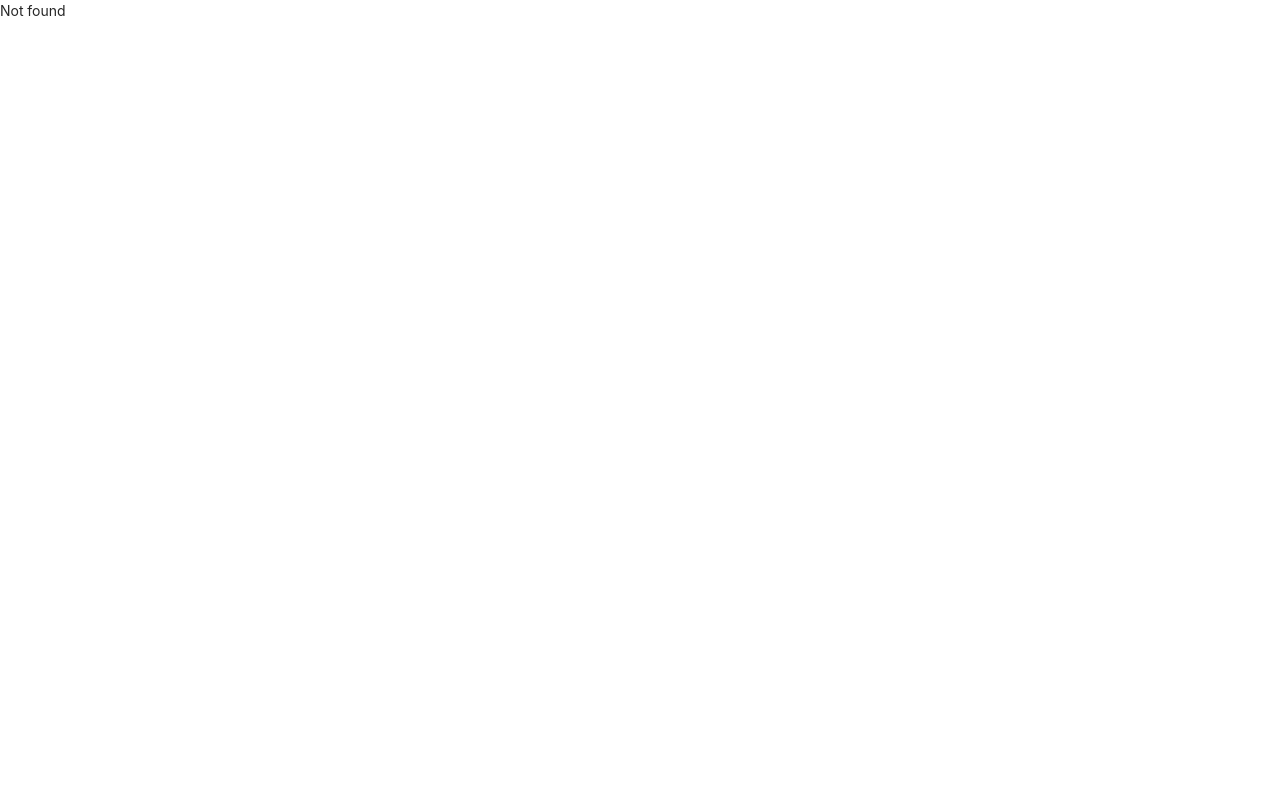
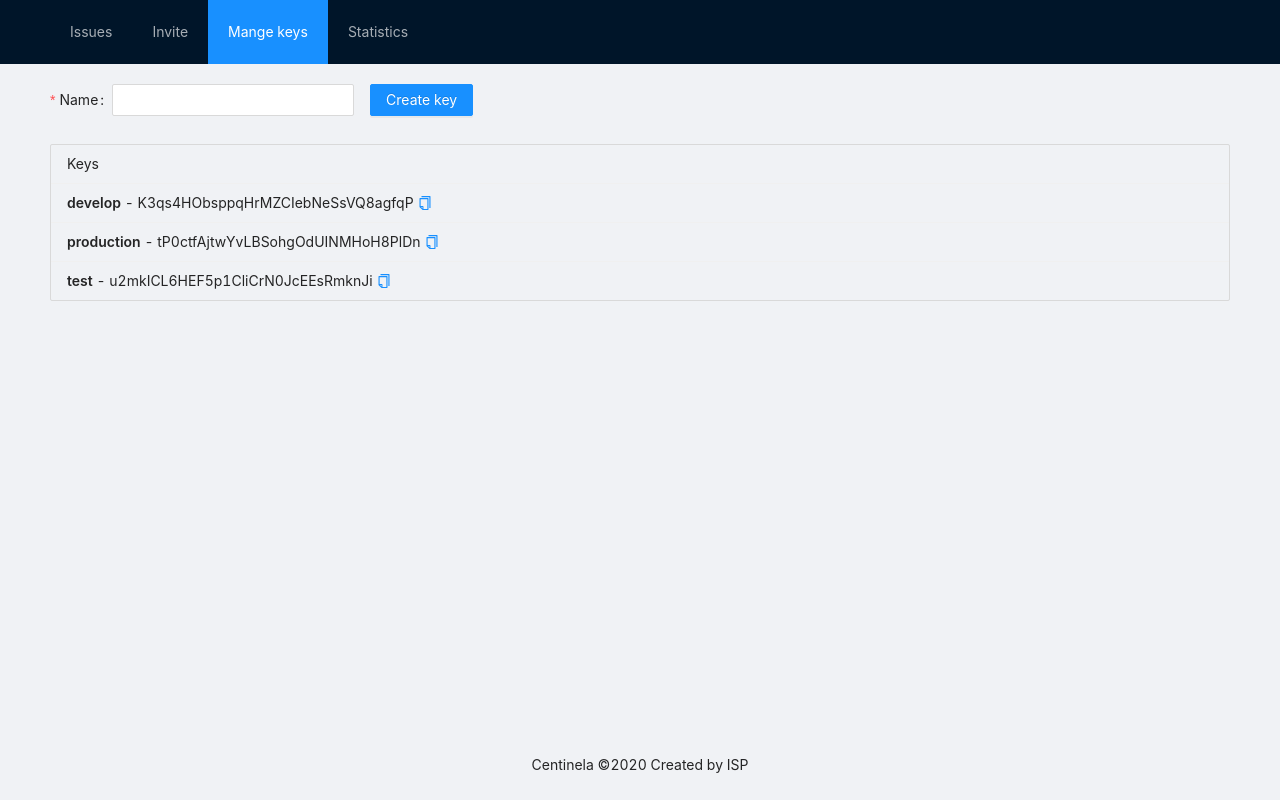
Before and after one commit to ASP-N8A/centinela-asp, a React (Create React App) app in the folder centinela-front/: page /keys in a window 1280 px wide. Built offline with nearby package versions, Linux system fonts and the light colour scheme.

Commit message:
manage keys

```diff
--- a/centinela-front/src/App.js
+++ b/centinela-front/src/App.js
@@ -6,6 +6,7 @@ import Authentication from './Views/Authentication/Authentication';
 import Issues from './Views/Issues/Issues';
 import IssueDetails from './Views/IssueDetails/IssueDetails';
 import Invite from './Views/Invite/Invite';
+import Keys from './Views/Keys/Keys';
 
 function App() {
   const isAuthenticated = useSelector(selectAuthenticated);
@@ -18,6 +19,9 @@ function App() {
       <Route exact path="/invite">
         <Invite />
       </Route>
+      <Route exact path="/keys">
+        <Keys />
+      </Route>
       <Route exact path="/">
         {isAuthenticated ? <Issues /> : <Authentication />}
       </Route>
--- a/centinela-front/src/Layouts/MainLayout.js
+++ b/centinela-front/src/Layouts/MainLayout.js
@@ -34,7 +34,7 @@ const MainLayout = ({ children }) => {
           <Menu.Item key="2" onClick={() => history.push('/invite')}>
             Invite
           </Menu.Item>
-          <Menu.Item key="3">Mange keys</Menu.Item>
+          <Menu.Item key="3" onClick={() => history.push('/keys')}>Mange keys</Menu.Item>
           <Menu.Item key="4">Statistics</Menu.Item>
         </Menu>
       </Header>
--- /dev/null
+++ b/centinela-front/src/Views/Keys/Keys.js
@@ -0,0 +1,77 @@
+import React, { useState } from 'react';
+import { Form, Button, Input, Typography, List } from 'antd';
+
+import MainLayout from '../../Layouts/MainLayout';
+
+const { Text } = Typography;
+
+// mock data
+const initialKeys = [
+  {
+    name: 'develop',
+    value: 'K3qs4HObsppqHrMZCIebNeSsVQ8agfqP',
+  },
+  {
+    name: 'production',
+    value: 'tP0ctfAjtwYvLBSohgOdUINMHoH8PlDn',
+  },
+  {
+    name: 'test',
+    value: 'u2mkICL6HEF5p1CliCrN0JcEEsRmknJi',
+  },
+];
+
+const Keys = () => {
+  const [form] = Form.useForm();
+  const [keys, setKeys] = useState(initialKeys);
+
+  const onFinish = (values) => {
+    // TODO: Create key endpoint
+    const { name } = values;
+    form.resetFields();
+  };
+
+  const renderForm = () => (
+    <Form layout="inline" name="create-key" onFinish={onFinish} form={form}>
+      <Form.Item
+        label="Name"
+        name="name"
+        rules={[{ required: true, message: 'Please enter a name!' }]}
+      >
+        <Input />
+      </Form.Item>
+
+      <Form.Item>
+        <Button type="primary" htmlType="submit">
+          Create key
+        </Button>
+      </Form.Item>
+    </Form>
+  );
+
+  const renderKeys = () => {
+    return (
+      <List
+        size="small"
+        style={{ marginTop: 28 }}
+        header={<div>Keys</div>}
+        bordered
+        dataSource={keys}
+        renderItem={(key) => (
+          <List.Item>
+            <Text strong>{key.name}</Text> - <Text copyable>{key.value}</Text>
+          </List.Item>
+        )}
+      />
+    );
+  };
+
+  return (
+    <MainLayout>
+      {renderForm()}
+      {renderKeys()}
+    </MainLayout>
+  );
+};
+
+export default Keys;
```
